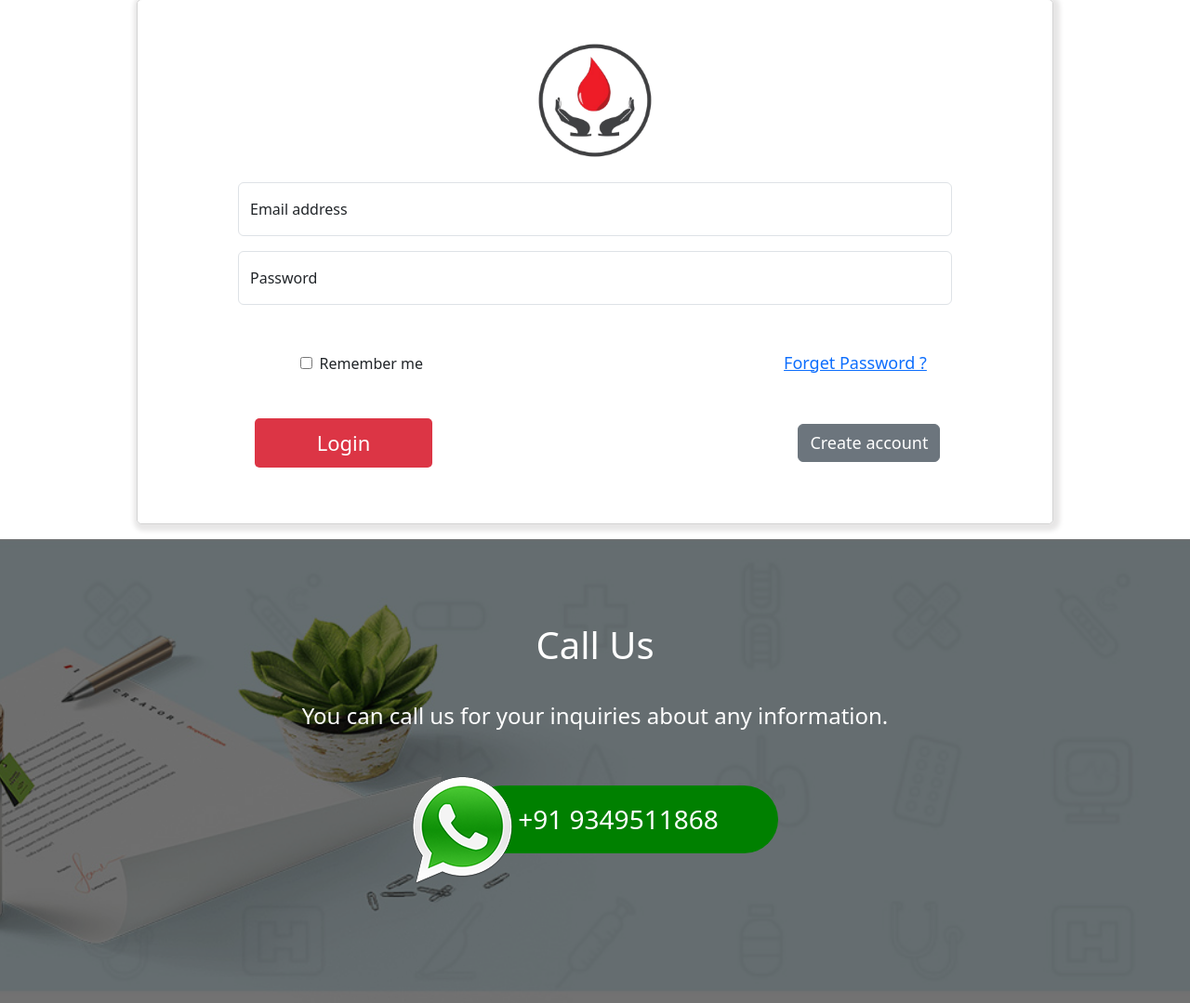
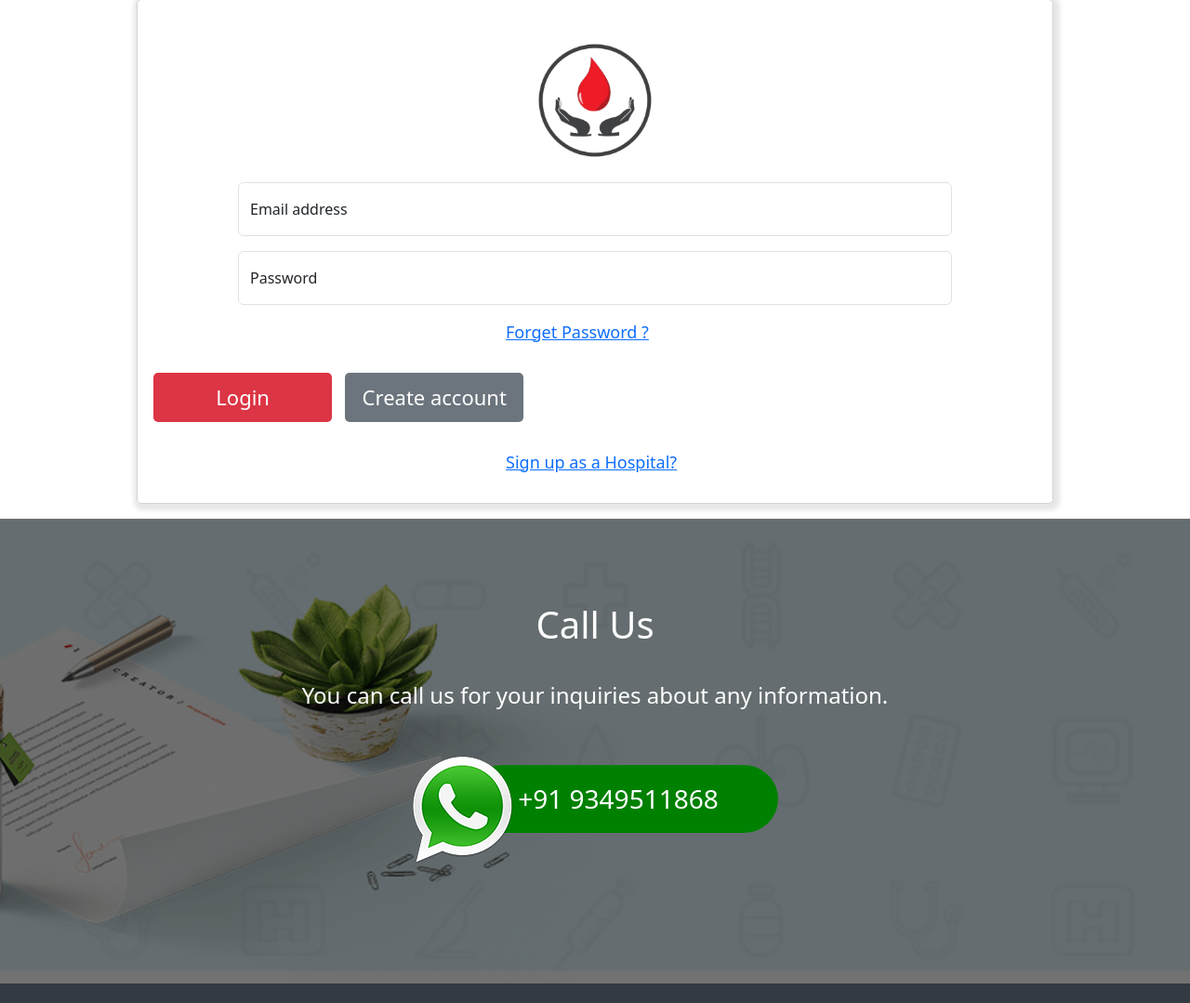
Before and after one commit to devahhh/Blood_Donation, a Django app: page /login/ in a window 1280 px wide. Shown: the part 73-1152 px from the top of the page at 93% size. Run offline with Django 5.2, Linux system fonts and the light colour scheme; some libraries are stand-ins or nearby versions.

Commit message:
sherin first

```diff
--- a/blood/myapp/views.py
+++ b/blood/myapp/views.py
@@ -4,7 +4,7 @@ from django.contrib.auth import authenticate, login, logout
 from django.contrib.auth.models import User
 from django.contrib import messages
 from django.contrib.auth.decorators import login_required
-from .models import Donor  # assuming models are in same app
+from .models import *  # assuming models are in same app
 from django.contrib.auth.hashers import make_password
 
 # View for About Us page
@@ -33,7 +33,7 @@ def dashboard(request):
 # ---------------------------
 def signup(request):
     if request.method == 'POST':
-        email = request.POST.get('email')
+        email = request.POST.get('email').lower()
         password = request.POST.get('password')
         dob = request.POST.get('dob')
         blood_type = request.POST.get('type')
@@ -62,7 +62,7 @@ def signup(request):
         messages.success(request, "Account created successfully! Please log in.")
         return redirect('login')
 
-    return render(request, 'signup.html')
+    return render(request, 'signup.html', {'emails': emails(), 'phones': phone_numbers()})
 
 
 # ---------------------------
@@ -70,7 +70,7 @@ def signup(request):
 # ---------------------------
 def login_user(request):
     if request.method == 'POST':
-        email = request.POST.get('email')
+        email = request.POST.get('email').lower()
         password = request.POST.get('password')
 
         user = authenticate(request, username=email, password=password)
@@ -82,7 +82,16 @@ def login_user(request):
 
     return render(request, 'login.html')
 
-
+def emails():
+    hospitals = Hospital.objects.all()
+    donors=User.objects.all()
+    email_list = [hospital.email for hospital in hospitals] + [donor.email for donor in donors]
+    return email_list
+def phone_numbers():
+    hospitals = Hospital.objects.all()
+    donors=Donor.objects.all()
+    phone_list = [hospital.phone for hospital in hospitals] + [donor.phone for donor in donors]
+    return phone_list
 # ---------------------------
 # LOGOUT VIEW
 # ---------------------------
--- a/blood/static/css/style.css
+++ b/blood/static/css/style.css
@@ -606,10 +606,6 @@ body {
 
 }
 
-#login .container form .reg-group{
-  text-align: center;
-}
-
 /*****************************************************************/
 
 
--- a/blood/templates/login.html
+++ b/blood/templates/login.html
@@ -21,16 +21,14 @@
                        placeholder="Password" required>
                 <label for="floatingPassword">Password</label>
             </div>
+                <a href="#" class="">Forget Password ?</a>
 
-            <div class="mb-3">
-                <input class="check" type="checkbox"> Remember me
-                <a href="#">Forget Password ?</a>
-            </div>
 
             <div class="reg-group">
                 <button type="submit" class="btn btn-danger">Login</button>
-                <a href="{% url 'signup' %}" class="btn btn-secondary">Create account</a>
+                <button type="button" onclick="location.href='{% url 'signup' %}'" class="btn btn-secondary">Create account</a>
             </div>
+            <a href="">Sign up as a Hospital?</a>
         </form>
     </div>
 </section>
```
Also changed, not shown: blood/templates/signup.html (+28 -8 lines), blood/db.sqlite3.
